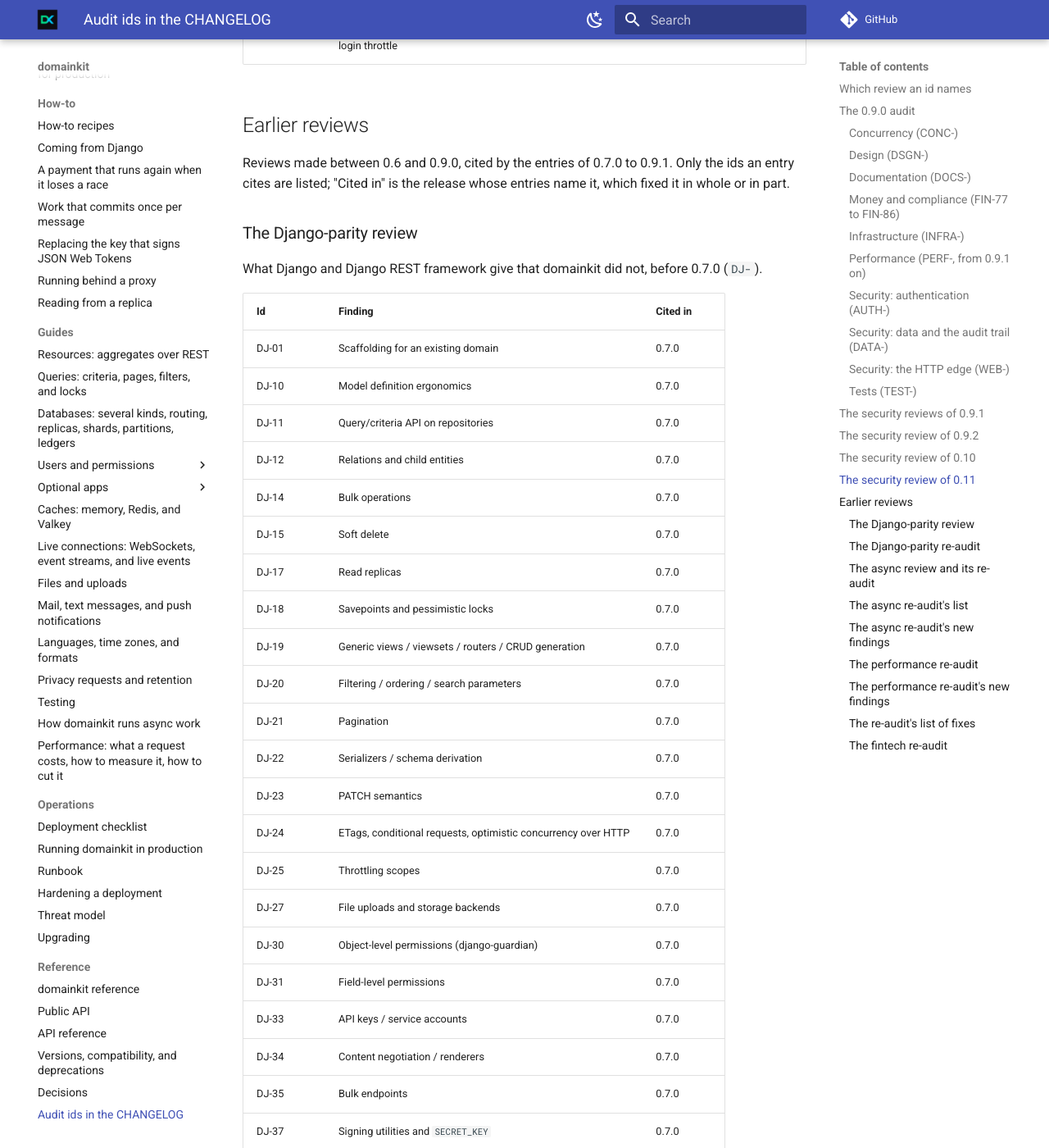
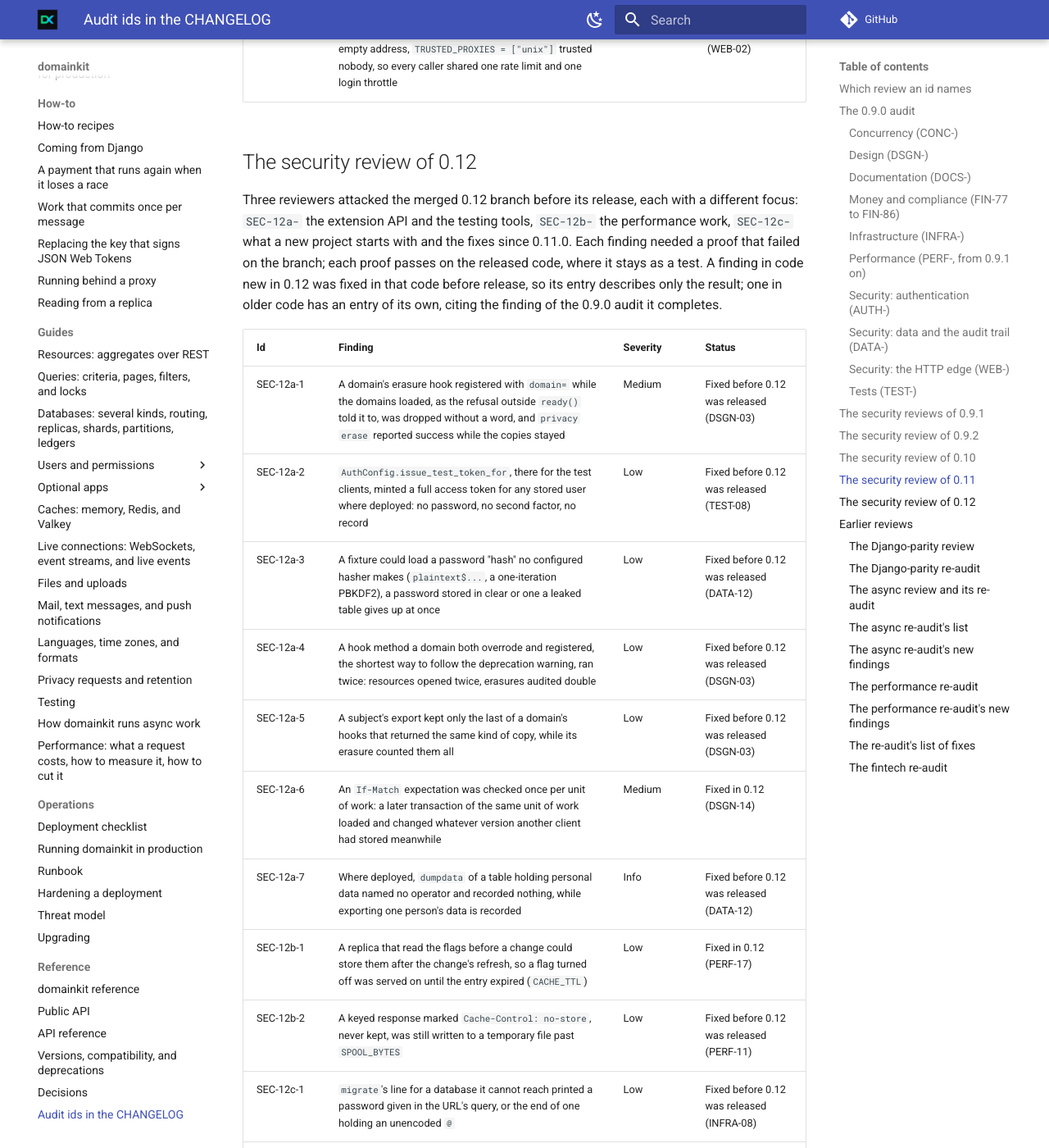
Before and after one commit to karimmattar/domainkit, an MkDocs documentation site: the page built from docs/audit/0.9.0.md, in a window 1280 px wide and 1400 px high, scrolled down 18841 px. Shown: the whole window at 82% size. Built offline with MkDocs 1.6.1 and Material for MkDocs 9.7.7, drawn with Linux system fonts in a browser that asks for light colours; comment, search, counter and statistics services are not loaded; some of the changed text lies outside the part shown.

Commit message:
List the security review of 0.12 on the audit page
Its eleven findings, each with the audit finding it completes, and the
SEC-12a-, SEC-12b- and SEC-12c- prefixes in the table of which review an
id names. test_docs.py's pattern for review ids takes 0.12's too, so a
SEC-12 id the changelog cites must be on the page, as 0.10's and 0.11's
must.

Co-Authored-By: Claude Opus 5.5 <noreply@anthropic.com>
Claude-Session: https://claude.ai/code/session_01B3gxw7fsK9yiRqDKQfiEXE

```diff
--- a/docs/audit/0.9.0.md
+++ b/docs/audit/0.9.0.md
@@ -26,6 +26,7 @@ the release whose entry cites it:
 | `SEC-a-` | 0.9.2 | [The security review of 0.9.2](#the-security-review-of-092) |
 | `SEC-10a-`, `SEC-10b-`, `SEC-10c-` | 0.10 | [The security review of 0.10](#the-security-review-of-010) |
 | `SEC-11a-`, `SEC-11b-`, `SEC-11c-` | 0.11 | [The security review of 0.11](#the-security-review-of-011) |
+| `SEC-12a-`, `SEC-12b-`, `SEC-12c-` | 0.12 | [The security review of 0.12](#the-security-review-of-012) |
 | `DJ-`, `N-01` to `N-05` | 0.7.0 | [The Django-parity review](#the-django-parity-review) |
 | `ASYNC-`, `ASYNC-R`, and `R` alone (`R22` is `ASYNC-R22`) | 0.7.0 to 0.9.0 | [The async review and its re-audit](#the-async-review-and-its-re-audit) |
 | `N1` to `N14` | 0.8.0, and `N8` in 0.9.0 | [The async re-audit's new findings](#the-async-re-audits-new-findings) |
@@ -313,6 +314,32 @@ audit it completes.
 | SEC-11c-1 | A trusted proxy that adds its own `X-Request-ID` line, rather than replacing the client's, let the client choose the request's id | Info | Fixed before 0.11 was released (WEB-13) |
 | SEC-11c-2 | Behind Granian on a unix socket, whose peer has an empty address, `TRUSTED_PROXIES = ["unix"]` trusted nobody, so every caller shared one rate limit and one login throttle | Medium | Fixed in 0.11 (WEB-02) |
 
+## The security review of 0.12
+
+Three reviewers attacked the merged 0.12 branch before its release, each
+with a different focus: `SEC-12a-` the extension API and the testing
+tools, `SEC-12b-` the performance work, `SEC-12c-` what a new project
+starts with and the fixes since 0.11.0. Each finding needed a proof that
+failed on the branch; each proof passes on the released code, where it
+stays as a test. A finding in code new in 0.12 was fixed in that code
+before release, so its entry describes only the result; one in older code
+has an entry of its own, citing the finding of the 0.9.0 audit it
+completes.
+
+| Id | Finding | Severity | Status |
+| --- | --- | --- | --- |
+| SEC-12a-1 | A domain's erasure hook registered with `domain=` while the domains loaded, as the refusal outside `ready()` told it to, was dropped without a word, and `privacy erase` reported success while the copies stayed | Medium | Fixed before 0.12 was released (DSGN-03) |
+| SEC-12a-2 | `AuthConfig.issue_test_token_for`, there for the test clients, minted a full access token for any stored user where deployed: no password, no second factor, no record | Low | Fixed before 0.12 was released (TEST-08) |
+| SEC-12a-3 | A fixture could load a password "hash" no configured hasher makes (`plaintext$...`, a one-iteration PBKDF2), a password stored in clear or one a leaked table gives up at once | Low | Fixed before 0.12 was released (DATA-12) |
+| SEC-12a-4 | A hook method a domain both overrode and registered, the shortest way to follow the deprecation warning, ran twice: resources opened twice, erasures audited double | Low | Fixed before 0.12 was released (DSGN-03) |
+| SEC-12a-5 | A subject's export kept only the last of a domain's hooks that returned the same kind of copy, while its erasure counted them all | Low | Fixed before 0.12 was released (DSGN-03) |
+| SEC-12a-6 | An `If-Match` expectation was checked once per unit of work: a later transaction of the same unit of work loaded and changed whatever version another client had stored meanwhile | Medium | Fixed in 0.12 (DSGN-14) |
+| SEC-12a-7 | Where deployed, `dumpdata` of a table holding personal data named no operator and recorded nothing, while exporting one person's data is recorded | Info | Fixed before 0.12 was released (DATA-12) |
+| SEC-12b-1 | A replica that read the flags before a change could store them after the change's refresh, so a flag turned off was served on until the entry expired (`CACHE_TTL`) | Low | Fixed in 0.12 (PERF-17) |
+| SEC-12b-2 | A keyed response marked `Cache-Control: no-store`, never kept, was still written to a temporary file past `SPOOL_BYTES` | Low | Fixed before 0.12 was released (PERF-11) |
+| SEC-12c-1 | `migrate`'s line for a database it cannot reach printed a password given in the URL's query, or the end of one holding an unencoded `@` | Low | Fixed before 0.12 was released (INFRA-08) |
+| SEC-12c-2 | The image `init` writes copied in `production.env`, the env file its own comment said to run it with, and with it the secret key and database password | Medium | Fixed before 0.12 was released (INFRA-09) |
+
 ## Earlier reviews
 
 Reviews made between 0.6 and 0.9.0, cited by the entries of 0.7.0 to
```
Also changed, not shown: 1 other file.
